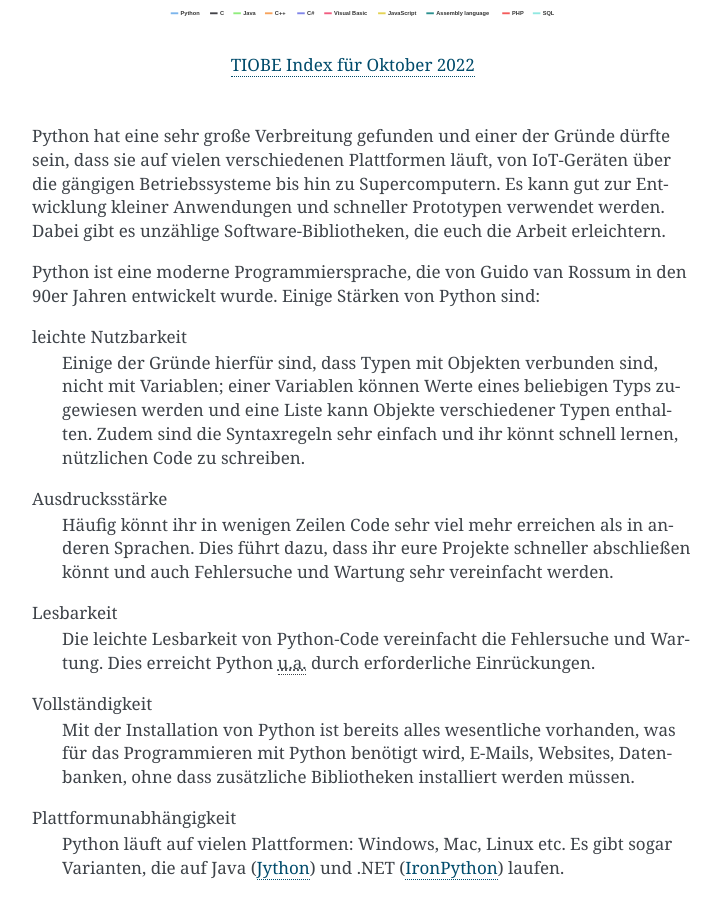
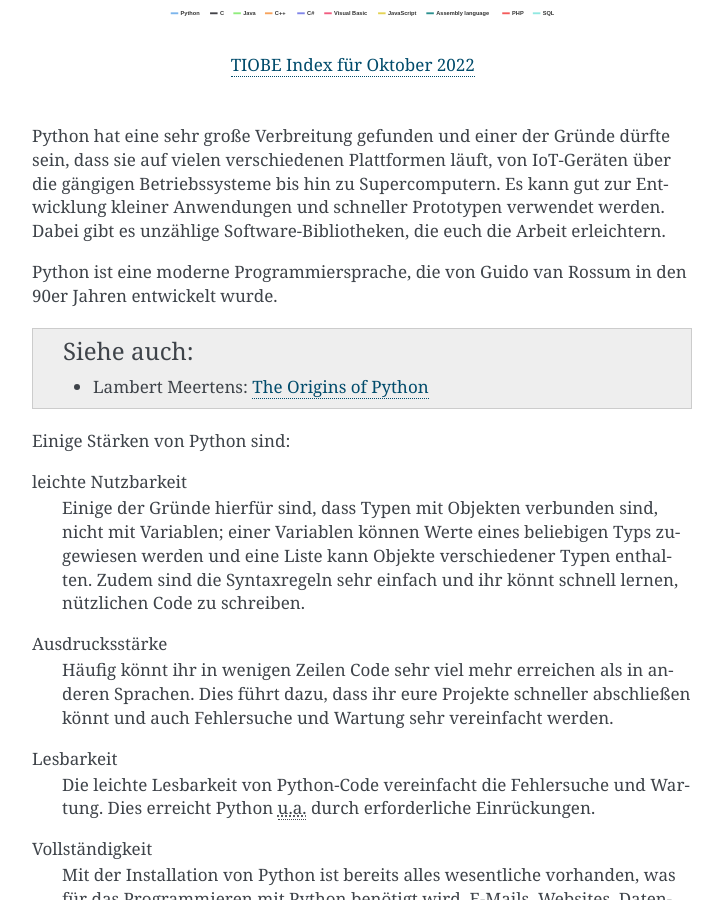
Before and after one commit to veit/python-basics-tutorial-de, a Sphinx documentation site: the page built from docs/intro.rst, in a window 1280 px wide and 900 px high, scrolled down 570 px. Shown: the whole window, without its empty margins (388-1111 px from the left). Built offline with Sphinx 7.4.7, drawn with Linux system fonts in a browser that asks for light colours; pages that are not in the unit, such as notebooks, are missing from menus.

Commit message:
:memo: Add link to The Origins of Python

```diff
--- a/docs/intro.rst
+++ b/docs/intro.rst
@@ -26,7 +26,13 @@
 unzählige Software-Bibliotheken, die euch die Arbeit erleichtern.
 
 Python ist eine moderne Programmiersprache, die von Guido van Rossum in den 90er
-Jahren entwickelt wurde. Einige Stärken von Python sind:
+Jahren entwickelt wurde.
+
+.. seealso::
+    * Lambert Meertens: `The Origins of Python
+      <https://inference-review.com/article/the-origins-of-python>`_
+
+Einige Stärken von Python sind:
 
 leichte Nutzbarkeit
     Einige der Gründe hierfür sind, dass Typen mit Objekten verbunden sind,
```
